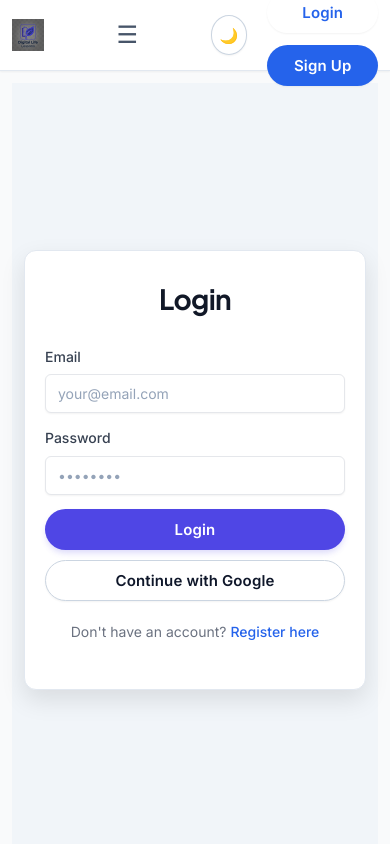
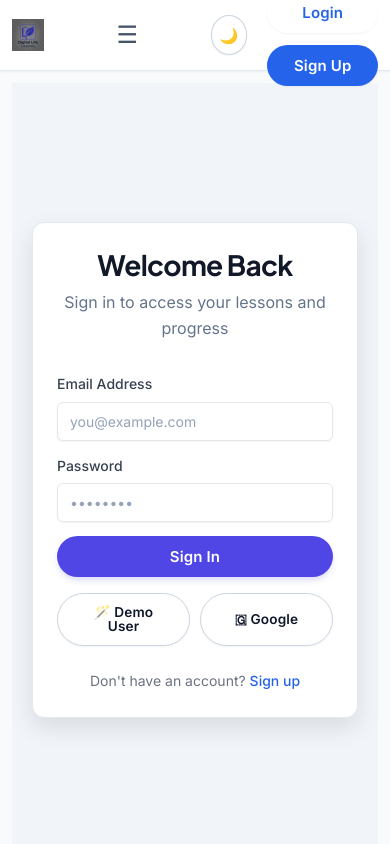
Before and after one commit to Nayem-51/client_11, a React (Vite) app: page /login in a window 390 px wide. Shown: the top 844 px of the page. Built offline with nearby package versions, Linux system fonts and the light colour scheme.

Commit message:
feat: Implement Google login and enhance user authentication flow

```diff
--- a/src/api/endpoints.js
+++ b/src/api/endpoints.js
@@ -5,6 +5,7 @@ export const authAPI = {
   register: (userData) => apiClient.post("/auth/register", userData),
   logout: () => apiClient.post("/auth/logout"),
   getCurrentUser: () => apiClient.get("/auth/me"),
+  googleLogin: (userData) => apiClient.post("/auth/firebase-auth", userData),
 };
 
 export const lessonsAPI = {
--- a/src/context/AuthContext.jsx
+++ b/src/context/AuthContext.jsx
@@ -78,9 +78,10 @@ export const AuthProvider = ({ children }) => {
     syncUserFromApi();
   }, [syncUserFromApi]);
 
-  const login = (userData) => {
+  const login = (token, userData) => {
     setUser(userData);
     setIsAuthenticated(true);
+    localStorage.setItem("token", token);
     localStorage.setItem("user", JSON.stringify(userData));
   };
 
--- a/src/pages/Login.jsx
+++ b/src/pages/Login.jsx
@@ -1,131 +1,101 @@
 import React, { useState } from "react";
-import { Link, useNavigate } from "react-router-dom";
+import { Link, useNavigate, useLocation } from "react-router-dom";
+import { authAPI } from "../api/endpoints";
 import { useAuth } from "../hooks/useAuth";
-import { authAPI } from "../api/endpoints";
+import { toast, Toaster } from "react-hot-toast";
+import { GoogleAuthProvider, signInWithPopup } from "firebase/auth";
 import { auth } from "../firebase/firebase.config";
-import { GoogleAuthProvider, signInWithPopup } from "firebase/auth";
-import { toast, Toaster } from "react-hot-toast";
-import "./Pages.css";
 
 const Login = () => {
-  const [formData, setFormData] = useState({ email: "", password: "" });
+  const [email, setEmail] = useState("");
+  const [password, setPassword] = useState("");
   const [loading, setLoading] = useState(false);
+  const navigate = useNavigate();
+  const location = useLocation();
   const { login } = useAuth();
-  const navigate = useNavigate();
+
+  const from = location.state?.from?.pathname || "/dashboard";
 
   const handleSubmit = async (e) => {
     e.preventDefault();
+    if (!email || !password) {
+      toast.error("Please enter both email and password");
+      return;
+    }
+
     setLoading(true);
-
     try {
-      const response = await authAPI.login(formData);
-      const { token, user } = response.data.data;
-      localStorage.setItem("token", token);
-      login(user);
-      // Navigate immediately without toast
-      if (user?.role === "admin") {
-        navigate("/dashboard/admin");
-      } else {
-        navigate("/dashboard");
-      }
+      const { data } = await authAPI.login({ email, password });
+      login(data.token, data.user);
+      toast.success(`Welcome back, ${data.user.name}!`);
+      setTimeout(() => navigate(from, { replace: true }), 1000);
     } catch (err) {
-      toast.error(err.response?.data?.message || "Login failed");
+      const msg = err.response?.data?.message || "Login failed";
+      toast.error(msg);
     } finally {
       setLoading(false);
     }
   };
 
   const handleGoogleLogin = async () => {
-    setLoading(true);
     try {
       const provider = new GoogleAuthProvider();
-      provider.setCustomParameters({
-        prompt: "select_account",
+      const result = await signInWithPopup(auth, provider);
+      const user = result.user;
+
+      const { data } = await authAPI.googleLogin({
+        uid: user.uid,
+        email: user.email,
+        displayName: user.displayName,
+        photoURL: user.photoURL
       });
 
-      const result = await signInWithPopup(auth, provider);
-      const firebaseUser = result.user;
-      const token = await firebaseUser.getIdToken();
-
-      // Sync with backend
-      await authAPI.register({
-        uid: firebaseUser.uid,
-        email: firebaseUser.email,
-        displayName:
-          firebaseUser.displayName || firebaseUser.email.split("@")[0],
-        photoURL: firebaseUser.photoURL,
-      });
-
-      localStorage.setItem("token", token);
-
-      // Fetch user from backend to get complete data
-      const userResponse = await authAPI.getCurrentUser();
-      const backendUser =
-        userResponse.data?.data?.user || userResponse.data?.user;
-
-      login(backendUser);
-      // Navigate immediately without showing toast since user will see the dashboard
-      if (backendUser?.role === "admin") {
-        navigate("/dashboard/admin");
-      } else {
-        navigate("/dashboard");
-      }
-    } catch (err) {
-      console.error("Google login error:", err);
-
-      // Handle popup blocker
-      if (err.code === "auth/popup-blocked") {
-        toast.error("Popup was blocked. Please allow popups for this site.");
-      } else if (err.code === "auth/popup-closed-by-user") {
-        toast.error("Sign-in cancelled");
-      } else if (err.code === "auth/cancelled-popup-request") {
-        return;
-      } else {
-        toast.error(
-          err.response?.data?.message || err.message || "Google login failed"
-        );
-      }
-    } finally {
-      setLoading(false);
+      login(data.data.token, data.data.user);
+      toast.success("Google login successful!");
+      setTimeout(() => navigate(from, { replace: true }), 1000);
+    } catch (error) {
+      console.error(error);
+      const msg = error.response?.data?.message || "Google sign-in failed";
+      toast.error(msg);
     }
   };
 
-  const handleChange = (e) => {
-    setFormData({
-      ...formData,
-      [e.target.name]: e.target.value,
-    });
+  const handleDemoLogin = async () => {
+    setEmail("admin@example.com");
+    setPassword("123456");
+    toast.success("Credentials filled! Click Login.");
   };
 
   return (
-    <div className="page auth-page">
-      <Toaster position="top-center" reverseOrder={false} />
+    <div className="auth-page">
+      <Toaster position="top-center" />
       <div className="form-container">
-        <h2>Login</h2>
+        <div style={{ textAlign: "center", marginBottom: "2rem" }}>
+           <h2 style={{ marginBottom: "0.5rem" }}>Welcome Back</h2>
+           <p className="text-muted" style={{ margin: 0 }}>
+             Sign in to access your lessons and progress
+           </p>
+        </div>
 
         <form onSubmit={handleSubmit}>
           <div className="form-group">
-            <label htmlFor="email">Email</label>
+            <label>Email Address</label>
             <input
-              id="email"
               type="email"
-              name="email"
-              value={formData.email}
-              onChange={handleChange}
-              placeholder="your@email.com"
+              placeholder="you@example.com"
+              value={email}
+              onChange={(e) => setEmail(e.target.value)}
               required
             />
           </div>
 
           <div className="form-group">
-            <label htmlFor="password">Password</label>
+            <label>Password</label>
             <input
-              id="password"
               type="password"
-              name="password"
-              value={formData.password}
-              onChange={handleChange}
               placeholder="••••••••"
+              value={password}
+              onChange={(e) => setPassword(e.target.value)}
               required
             />
           </div>
@@ -134,24 +104,34 @@ const Login = () => {
             type="submit"
             className="btn btn-primary btn-block"
             disabled={loading}
+            style={{ marginBottom: "1rem" }}
           >
-            {loading ? "Logging in..." : "Login"}
+            {loading ? "Signing in..." : "Sign In"}
           </button>
 
-          <button
-            type="button"
-            className="btn btn-secondary btn-block"
-            onClick={handleGoogleLogin}
-            disabled={loading}
-            style={{ marginTop: 10 }}
-          >
-            {loading ? "Signing in..." : "Continue with Google"}
-          </button>
+          <div style={{ display: "grid", gridTemplateColumns: "1fr 1fr", gap: "10px", marginBottom: "1.5rem" }}>
+             <button
+               type="button"
+               onClick={handleDemoLogin}
+               className="btn btn-secondary"
+               style={{ fontSize: "0.85rem" }}
+             >
+               🪄 Demo User
+             </button>
+             <button
+               type="button"
+               onClick={handleGoogleLogin}
+               className="btn btn-secondary"
+               style={{ fontSize: "0.85rem" }}
+             >
+               🇬 Google
+             </button>
+          </div>
+
+          <div className="auth-link">
+            Don't have an account? <Link to="/register">Sign up</Link>
+          </div>
         </form>
-
-        <p className="auth-link">
-          Don't have an account? <Link to="/register">Register here</Link>
-        </p>
       </div>
     </div>
   );
--- a/src/pages/Pages.css
+++ b/src/pages/Pages.css
@@ -177,7 +177,7 @@
 
 .dashboard-grid {
   display: grid;
-  grid-template-columns: repeat(auto-fit, minmax(350px, 1fr));
+  grid-template-columns: repeat(auto-fit, minmax(300px, 1fr));
   gap: 1.5rem;
   margin-bottom: 2rem;
 }
@@ -2927,3 +2927,55 @@ textarea:focus {
     grid-template-columns: repeat(2, 1fr);
   }
 }
+
+/* Mobile Responsiveness Overrides */
+@media (max-width: 640px) {
+  .page {
+    padding: 0 1rem;
+  }
+
+  .section-header {
+    flex-direction: column;
+    align-items: flex-start;
+    gap: 0.5rem;
+  }
+
+  .hero-content h1 {
+    font-size: 32px;
+  }
+
+  .hero-slider {
+    grid-template-columns: 1fr;
+    max-height: none;
+    min-height: auto;
+  }
+
+  .hero-slider__aside {
+    display: none;
+  }
+
+  .form-container {
+    padding: 1.5rem;
+  }
+
+  .dashboard-grid, .lessons-grid, .stats-grid {
+    grid-template-columns: 1fr !important;
+  }
+
+  .admin-header {
+    flex-direction: column;
+    align-items: flex-start;
+    gap: 1rem;
+  }
+
+  .admin-actions {
+    width: 100%;
+    display: flex;
+    flex-direction: column;
+  }
+
+  .btn {
+    width: 100%;
+    justify-content: center;
+  }
+}
--- a/src/pages/Register.jsx
+++ b/src/pages/Register.jsx
@@ -1,192 +1,127 @@
 import React, { useState } from "react";
-import { useNavigate, Link } from "react-router-dom";
+import { Link, useNavigate } from "react-router-dom";
+import { authAPI } from "../api/endpoints";
 import { useAuth } from "../hooks/useAuth";
-import { authAPI } from "../api/endpoints";
+import { toast, Toaster } from "react-hot-toast";
+import { GoogleAuthProvider, signInWithPopup } from "firebase/auth";
 import { auth } from "../firebase/firebase.config";
-import { GoogleAuthProvider, signInWithPopup } from "firebase/auth";
-import { toast, Toaster } from "react-hot-toast";
-import "./Pages.css";
 
 const Register = () => {
   const [formData, setFormData] = useState({
     name: "",
     email: "",
+    password: "",
     photoURL: "",
-    password: "",
-    confirmPassword: "",
   });
   const [loading, setLoading] = useState(false);
+  const navigate = useNavigate();
   const { login } = useAuth();
-  const navigate = useNavigate();
 
-  const isValidPassword = (pwd) => {
-    const hasUpper = /[A-Z]/.test(pwd);
-    const hasLower = /[a-z]/.test(pwd);
-    const longEnough = pwd.length >= 6;
-    return hasUpper && hasLower && longEnough;
+  const handleChange = (e) => {
+    setFormData({ ...formData, [e.target.name]: e.target.value });
   };
 
   const handleSubmit = async (e) => {
     e.preventDefault();
 
-    if (formData.password !== formData.confirmPassword) {
-      toast.error("Passwords do not match");
-      return;
-    }
-
-    if (!isValidPassword(formData.password)) {
-      toast.error(
-        "Password must have uppercase, lowercase, and be at least 6 characters"
-      );
+    if (formData.password.length < 6) {
+        toast.error("Password must be at least 6 characters");
         return;
     }
 
     setLoading(true);
     try {
-      const response = await authAPI.register({
-        displayName: formData.name,
-        email: formData.email,
-        photoURL: formData.photoURL,
-        password: formData.password,
-      });
-      const { token, user } = response.data.data;
-      localStorage.setItem("token", token);
-      login(user);
-      toast.success("Account created successfully");
-      navigate("/dashboard");
+      const { data } = await authAPI.register(formData);
+      login(data.token, data.user);
+      toast.success("Registration successful!");
+      setTimeout(() => navigate("/dashboard"), 1500);
     } catch (err) {
-      toast.error(err.response?.data?.message || "Registration failed");
+      const msg = err.response?.data?.message || "Registration failed";
+      toast.error(msg);
     } finally {
       setLoading(false);
     }
   };
 
-  const handleGoogleRegister = async () => {
-    setLoading(true);
+  const handleGoogleLogin = async () => {
     try {
       const provider = new GoogleAuthProvider();
-      provider.setCustomParameters({
-        prompt: "select_account",
+      const result = await signInWithPopup(auth, provider);
+      const user = result.user;
+
+      const { data } = await authAPI.googleLogin({
+        uid: user.uid,
+        email: user.email,
+        displayName: user.displayName,
+        photoURL: user.photoURL
       });
 
-      const result = await signInWithPopup(auth, provider);
-      const firebaseUser = result.user;
-      const token = await firebaseUser.getIdToken();
-
-      // Sync with backend
-      await authAPI.register({
-        uid: firebaseUser.uid,
-        email: firebaseUser.email,
-        displayName:
-          firebaseUser.displayName || firebaseUser.email.split("@")[0],
-        photoURL: firebaseUser.photoURL,
-      });
-
-      localStorage.setItem("token", token);
-
-      // Fetch user from backend to get complete data
-      const userResponse = await authAPI.getCurrentUser();
-      const backendUser =
-        userResponse.data?.data?.user || userResponse.data?.user;
-
-      login(backendUser);
-      toast.success("Signed up with Google");
-      navigate("/dashboard");
-    } catch (err) {
-      console.error("Google register error:", err);
-
-      // Handle popup blocker
-      if (err.code === "auth/popup-blocked") {
-        toast.error("Popup was blocked. Please allow popups for this site.");
-      } else if (err.code === "auth/popup-closed-by-user") {
-        toast.error("Sign-in cancelled");
-      } else if (err.code === "auth/cancelled-popup-request") {
-        return;
-      } else {
-        toast.error(
-          err.response?.data?.message || err.message || "Google signup failed"
-        );
-      }
-    } finally {
-      setLoading(false);
+      login(data.data.token, data.data.user);
+      toast.success("Google registration successful!");
+      setTimeout(() => navigate("/", { replace: true }), 1000);
+    } catch (error) {
+      console.error(error);
+      const msg = error.response?.data?.message || "Google registration failed";
+      toast.error(msg);
     }
   };
 
-  const handleChange = (e) => {
-    setFormData({
-      ...formData,
-      [e.target.name]: e.target.value,
-    });
-  };
-
   return (
-    <div className="page auth-page">
-      <Toaster position="top-center" reverseOrder={false} />
+    <div className="auth-page">
+      <Toaster position="top-center" />
       <div className="form-container">
-        <h2>Create Account</h2>
+        <div style={{ textAlign: "center", marginBottom: "2rem" }}>
+           <h2 style={{ marginBottom: "0.5rem" }}>Create Account</h2>
+           <p className="text-muted" style={{ margin: 0 }}>
+             Join our community of lifelong learners
+           </p>
+        </div>
 
         <form onSubmit={handleSubmit}>
           <div className="form-group">
-            <label htmlFor="name">Full Name</label>
+            <label>Full Name</label>
             <input
-              id="name"
               type="text"
               name="name"
+              placeholder="John Doe"
               value={formData.name}
               onChange={handleChange}
-              placeholder="John Doe"
               required
             />
           </div>
 
           <div className="form-group">
-            <label htmlFor="email">Email</label>
+            <label>Email Address</label>
             <input
-              id="email"
               type="email"
               name="email"
+              placeholder="you@example.com"
               value={formData.email}
               onChange={handleChange}
-              placeholder="your@email.com"
               required
             />
           </div>
 
           <div className="form-group">
-            <label htmlFor="photoURL">Photo URL</label>
+            <label>Password</label>
             <input
-              id="photoURL"
-              type="url"
-              name="photoURL"
-              value={formData.photoURL}
-              onChange={handleChange}
-              placeholder="https://example.com/avatar.jpg"
-            />
-          </div>
-
-          <div className="form-group">
-            <label htmlFor="password">Password</label>
-            <input
-              id="password"
               type="password"
               name="password"
+              placeholder="Min 6 characters"
               value={formData.password}
               onChange={handleChange}
-              placeholder="••••••••"
               required
             />
           </div>
 
           <div className="form-group">
-            <label htmlFor="confirmPassword">Confirm Password</label>
+            <label>Photo URL (Optional)</label>
             <input
-              id="confirmPassword"
-              type="password"
-              name="confirmPassword"
-              value={formData.confirmPassword}
+              type="url"
+              name="photoURL"
+              placeholder="https://..."
+              value={formData.photoURL}
               onChange={handleChange}
-              placeholder="••••••••"
-              required
             />
           </div>
 
@@ -194,24 +129,24 @@ const Register = () => {
             type="submit"
             className="btn btn-primary btn-block"
             disabled={loading}
+            style={{ marginBottom: "1rem" }}
           >
             {loading ? "Creating Account..." : "Sign Up"}
           </button>
 
            <button
              type="button"
+             onClick={handleGoogleSignup}
              className="btn btn-secondary btn-block"
-            onClick={handleGoogleRegister}
-            disabled={loading}
-            style={{ marginTop: 10 }}
+             style={{ fontSize: "0.85rem", marginBottom: "1.5rem" }}
            >
-            {loading ? "Signing up..." : "Continue with Google"}
+             🇬 Sign up with Google
            </button>
+
+          <div className="auth-link">
+            Already have an account? <Link to="/login">Sign in</Link>
+          </div>
         </form>
-
-        <p className="auth-link">
-          Already have an account? <Link to="/login">Login here</Link>
-        </p>
       </div>
     </div>
   );
```
Also changed, not shown: src/pages/Dashboard/Admin/index.jsx (+41 -34 lines), src/pages/PublicLessons.jsx (+23 -2 lines). Lines whose indentation alone changed are shown as unchanged.
